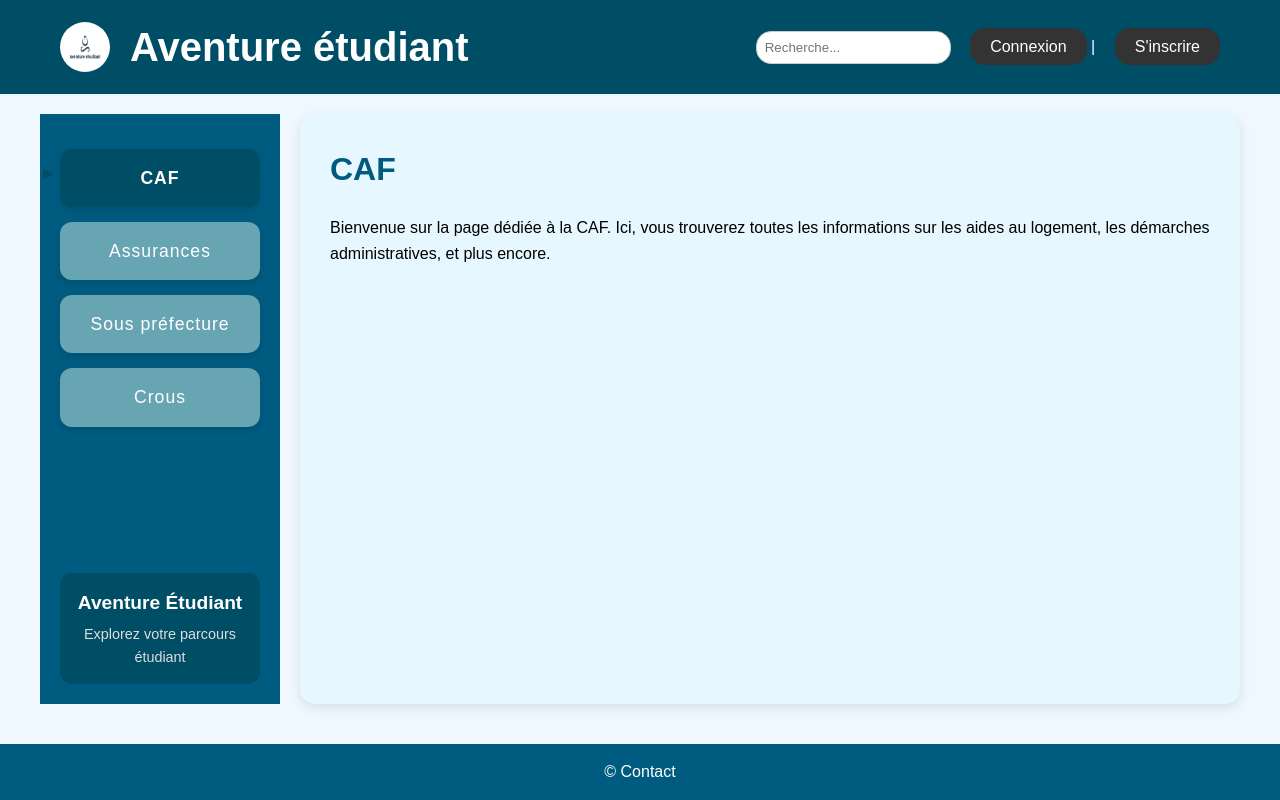
After one commit to xD4ever/Aventure-Etudiant, a PHP site: page /caf.html in a window 1280 px wide. The commit adds this page. Run offline with PHP 8.4, Linux system fonts and the light colour scheme.

Commit message:
Add files via upload

```diff
--- /dev/null
+++ b/caf.html
@@ -0,0 +1,50 @@
+<!DOCTYPE html>
+<html lang="fr">
+<head>
+    <meta charset="UTF-8">
+    <meta name="viewport" content="width=device-width, initial-scale=1.0">
+    <title>Aventure étudiant - CAF</title>
+    <link rel="icon" href="logo.jpg" type="image/jpeg">
+    <link rel="stylesheet" href="style.css">
+</head>
+<body class="page-caf">
+    <header>
+        <div class="container">
+            <a href="index.html" class="logo-title">
+                <img src="logo.jpg" alt="Site Logo" class="logo">
+                <h1 class="animated-title">Aventure étudiant</h1>
+            </a>
+            <nav>
+                <input type="text" placeholder="Recherche...">
+                <a href="#">Connexion</a> |
+                <a href="#">S'inscrire</a>
+            </nav>
+        </div>
+    </header>
+
+    <main>
+        <div class="sidebar">
+            <ul>
+                <li class="active"><a href="caf.html">CAF</a></li>
+                <li><a href="assurances.html">Assurances</a></li>
+                <li><a href="sous_prefecture.html">Sous préfecture</a></li>
+                <li><a href="crous.html">Crous</a></li>
+            </ul>
+
+            <div class="sidebar-branding">
+                <h3>Aventure Étudiant</h3>
+                <p>Explorez votre parcours étudiant</p>
+            </div>
+        </div>
+
+        <div class="content">
+            <h2>CAF</h2>
+            <p>Bienvenue sur la page dédiée à la CAF. Ici, vous trouverez toutes les informations sur les aides au logement, les démarches administratives, et plus encore.</p>
+        </div>
+    </main>
+
+    <footer>
+        <p>&copy; Contact</p>
+    </footer>
+</body>
+</html>
--- a/style.css
+++ b/style.css
@@ -1,137 +1,336 @@
-*{
-    margin:0;
-    padding:0;
-    box-sizing:border-box;
-    font-family:"poppins",sans-serif;
+* {
+    margin: 0;
+    padding: 0;
+    box-sizing: border-box;
 }
-body{
-    background-color: #c9d6ff;
-    background:linear-gradient(to right,#e2e2e2,#c9d6ff);
+
+html, body {
+    height: 100%;
+    font-family: 'Poppins', sans-serif;
+    background-color: #f0f8ff;
 }
-.container{
-    background:#fff;
-    width:450px;
-    padding:1.5rem;
-    margin:50px auto;
-    border-radius:10px;
-    box-shadow:0 20px 35px rgba(0,0,1,0.9);
+
+body {
+    display: flex;
+    flex-direction: column;
+    line-height: 1.6;
 }
-form{
-    margin:0 2rem;
+
+.sidebar ul li.active {
+    background-color: #004d66;
+    position: relative;
+    color: #fff;
+    font-weight: bold;
 }
-.form-title{
-    font-size:1.5rem;
-    font-weight:bold;
-    text-align:center;
-    padding:1.3rem;
-    margin-bottom:0.4rem;
+
+.sidebar ul li.active::before {
+    content: '▶';
+    position: absolute;
+    left: -17px;
+    color: #004d66;
+    font-size: 0.8rem;
 }
-input{
-    color:inherit;
-    width:100%;
-    background-color:transparent;
-    border:none;
-    border-bottom:1px solid #757575;
-    padding-left:1.5rem;
-    font-size:15px;
+
+header {
+    background: #004d66;
+    color: #fff;
+    padding: 15px 0;
+    animation: fadeIn 1.5s ease-in-out;
 }
-.input-group{
-    padding:1% 0;
-    position:relative;
 
+.logo-title {
+    text-decoration: none;
 }
-.input-group i{
-    position:absolute;
-    color:black;
+
+.sidebar ul li {
+    margin: 15px 0;
+    padding: 15px;
+    cursor: pointer;
+    background-color: #67a5b3;
+    border-radius: 12px;
+    text-align: center;
+    font-size: 1.1rem;
+    letter-spacing: 1px;
+    transition: background-color 0.3s ease, transform 0.2s ease;
+    box-shadow: 0 4px 6px rgba(0, 0, 0, 0.1);
 }
-input:focus{
-    background-color: transparent;
-    outline:transparent;
-    border-bottom:2px solid hsl(327,90%,28%);
+
+.sidebar ul li:hover {
+    background-color: #85c1d1;
+    transform: scale(1.02);
 }
-input::placeholder{
-    color:transparent;
+
+.sidebar ul li.active {
+    background-color: #004d66;
+    color: #fff;
+    font-weight: bold;
 }
-label{
-    color:#757575;
-    position:relative;
-    left:1.2em;
-    top:-1.3em;
-    cursor:auto;
-    transition:0.3s ease all;
+
+.sidebar ul li.active::before {
+    content: '▶';
+    position: absolute;
+    left: -17px;
+    color: #004d66;
+    font-size: 0.8rem;
 }
-input:focus~label,input:not(:placeholder-shown)~label{
-    top:-3em;
-    color:hsl(327,90%,28%);
-    font-size:15px;
+
+.animated-title {
+    color: #fff;
+    text-decoration: none;
+    font-size: 2.5rem;
+    margin-left: 10px;
+    display: inline;
 }
-.recover{
-    text-align:right;
-    font-size:1rem;
-    margin-bottom:1rem;
 
+nav a {
+    color: #fff;
+    text-decoration: none;
 }
-.recover a{
-    text-decoration:none;
-    color:rgb(0, 0, 255);
+
+nav a:visited {
+    color: #fff;
 }
-.recover a:hover{
-    color:blue;
-    text-decoration:underline;
+
+nav a:hover {
+    color: #ccc;
+    text-decoration: none;
 }
-.btn{
-    font-size:1.1rem;
-    padding:8px 0;
-    border-radius:5px;
-    outline:none;
-    border:none;
-    width:100%;
-    background:rgb(125,125,235);
-    color:white;
-    cursor:pointer;
-    transition:0.9s;
+
+nav a:active {
+    color: #fff;
 }
-.btn:hover{
-    background:#07001f;
+
+.header h1 {
+    text-align: left;
+    font-size: 2.5rem;
+    margin-left: 10px;
+    display: inline;
+    color: #fff;
 }
-.or{
-    font-size:1.1rem;
-    margin-top:0.5rem;
-    text-align:center;
+
+.logo-title {
+    display: flex;
+    align-items: center;
 }
-.icons{
-    text-align:center;
+
+.logo {
+    width: 50px;
+    height: 50px;
+    border-radius: 50%;
+    margin-right: 10px;
+    transition: transform 0.3s ease, box-shadow 0.3s ease;
 }
-.icons i{
-    color:rgb(125,125,235);
-    padding:0.8rem 1.5rem;
-    border-radius:10px;
-    font-size:1.5rem;
-    cursor:pointer;
-    border:2px solid #dfe9f5;
-    margin:0 15px;
-    transition:1s;
+
+.logo:hover {
+    transform: scale(1.1);
+    box-shadow: 0 4px 8px rgba(0, 0, 0, 0.2);
 }
-.icons i:hover{
-    background:#07001f;
-    font-size:1.6rem;
-    border:2px solid rgb(125,125,235);
+
+.container {
+    display: flex;
+    justify-content: space-between;
+    align-items: center;
+    max-width: 1200px;
+    margin: 0 auto;
+    padding: 0 20px;
 }
-.links{
-    display:flex;
-    justify-content:space-around;
-    padding:0 4rem;
-    margin-top:0.9rem;
-    font-weight:bold;
+
+nav input[type="text"] {
+    padding: 8px;
+    border-radius: 15px;
+    border: 1px solid #ccc;
 }
-button{
-    color:rgb(125,125,235);
-    border:none;
-    background-color:transparent;
-    font-size:1rem;
-    font-weight:bold;
+
+nav a {
+    color: #fff;
+    text-decoration: none;
+    margin-left: 15px;
+    padding: 10px 20px;
+    background-color: #333;
+    border-radius: 15px;
+    transition: background-color 0.3s ease, transform 0.3s;
 }
-button:hover{
-    text-decoration:underline;
-    color:blue;
+
+nav a:hover {
+    background-color: #555;
+    transform: scale(1.05);
 }
+
+main {
+    display: flex;
+    flex: 1;
+    max-width: 1200px;
+    margin: 20px auto;
+    width: 100%;
+}
+
+.sidebar {
+    width: 20%;
+    background-color: #005b80;
+    padding: 20px;
+    color: #fff;
+    margin-right: 20px;
+    animation: fadeIn 1.5s ease-in-out;
+    display: flex;
+    flex-direction: column;
+    justify-content: space-between;
+}
+
+.sidebar ul {
+    list-style: none;
+}
+
+.sidebar ul li a {
+    color: #fff;
+    text-decoration: none;
+    display: block;
+}
+
+.sidebar ul li {
+    margin: 15px 0;
+    padding: 15px;
+    cursor: pointer;
+    background-color: #67a5b3;
+    border-radius: 12px;
+    text-align: center;
+    font-size: 1.1rem;
+    letter-spacing: 1px;
+    transition: background-color 0.4s ease, transform 0.3s;
+    box-shadow: 0 4px 6px rgba(0, 0, 0, 0.1);
+}
+
+.sidebar ul li:hover {
+    background-color: #85c1d1;
+    transform: scale(1.1);
+}
+
+.sidebar-branding {
+    text-align: center;
+    background-color: #004d66;
+    padding: 15px;
+    border-radius: 12px;
+    margin-top: 20px;
+}
+
+.sidebar-branding h3 {
+    color: #fff;
+    margin-bottom: 5px;
+    font-size: 1.2rem;
+}
+
+.sidebar-branding p {
+    color: #ddd;
+    font-size: 0.9rem;
+}
+
+.content {
+    flex: 1;
+    padding: 30px;
+    background-color: #fff;
+    border-radius: 15px;
+    box-shadow: 0px 4px 12px rgba(0, 0, 0, 0.1);
+    animation: fadeIn 2s ease-in-out;
+}
+
+.content h2 {
+    margin-bottom: 20px;
+    color: #333;
+    font-size: 2rem;
+}
+
+.image-container {
+    width: 100%;
+    display: flex;
+    justify-content: center;
+    align-items: center;
+    margin-top: 20px;
+    border-radius: 15px;
+    overflow: hidden;
+    box-shadow: 0 4px 12px rgba(0, 0, 0, 0.1);
+}
+
+.image-container img {
+    width: 100%;
+    height: auto;
+    object-fit: cover;
+    transition: transform 0.4s ease, opacity 0.4s ease;
+}
+
+.image-container img:hover {
+    transform: scale(1.05);
+    opacity: 0.9;
+}
+
+footer {
+    background: #005b80;
+    color: #fff;
+    text-align: center;
+    padding: 15px 0;
+    margin-top: 20px;
+    width: 100%;
+    position: relative;
+    bottom: 0;
+}
+
+.page-assurances .content {
+    background-color: #e6ffe6;
+}
+
+.page-assurances h2 {
+    color: #2e7d32;
+}
+
+.page-caf .content {
+    background-color: #e6f7ff;
+}
+
+.page-caf h2 {
+    color: #005b80;
+}
+
+.page-sous-prefecture .content {
+    background-color: #f5f5dc;
+}
+
+.page-sous-prefecture h2 {
+    color: #a67d3d;
+}
+
+.page-crous .content {
+    background-color: #fddddd;
+}
+
+.page-crous h2 {
+    color: #c0392b;
+}
+
+@media (max-width: 768px) {
+    header h1 {
+        font-size: 2rem;
+    }
+
+    .container {
+        flex-direction: column;
+        padding: 0 10px;
+    }
+
+    main {
+        flex-direction: column;
+        margin: 10px;
+    }
+
+    .sidebar {
+        width: 100%;
+        margin-left: 0;
+        margin-right: 0;
+    }
+
+    .content {
+        width: 100%;
+        padding: 20px;
+    }
+
+    footer {
+        position: static;
+    }
+}
```
Also changed, not shown: assurances.html (added, +50 -0 lines), crous.html (added, +50 -0 lines), index.html (added, +55 -0 lines), sous_prefecture.html (added, +50 -0 lines), l1_2.jpg (added), logo.jpg (added).
